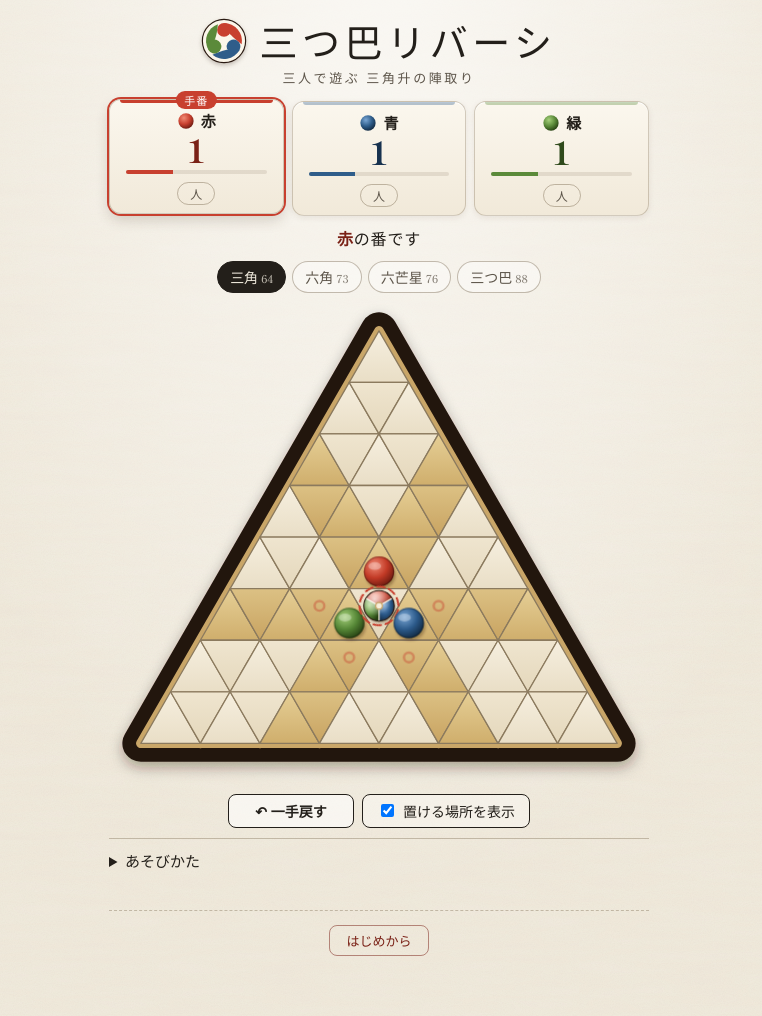
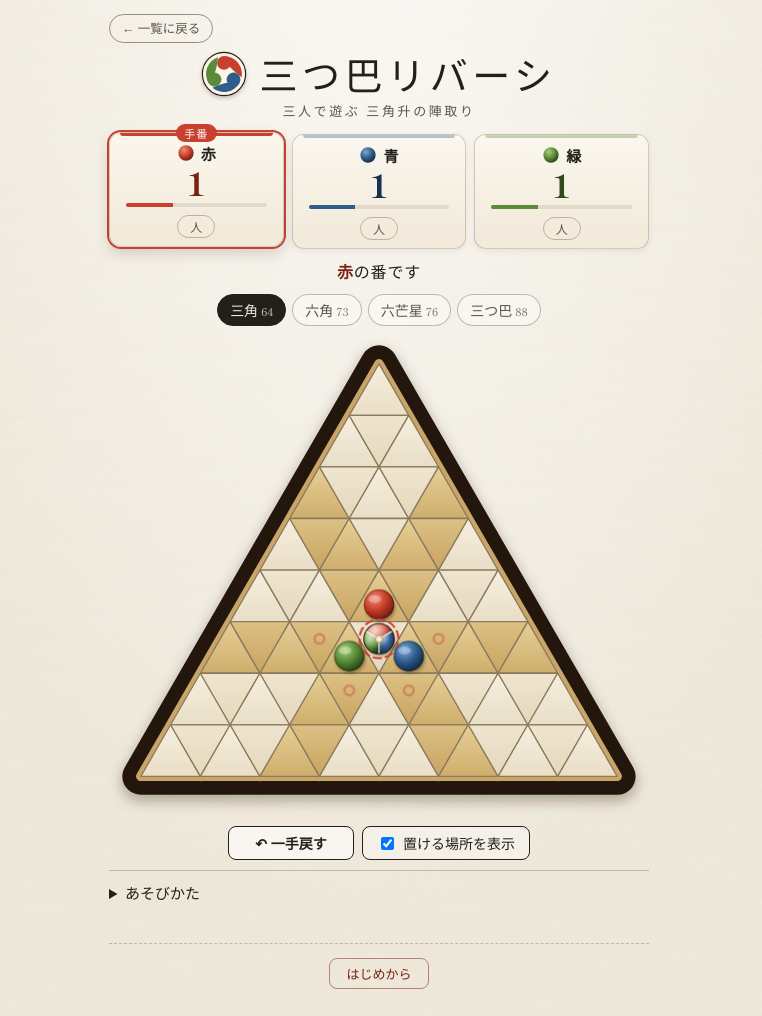
Before and after one commit to yume-towa/mitsudomoe-reversi, a plain HTML site: page index.html in a window 1280 px wide. Shown: the top 1016 px of the page, without its empty margins (261-1023 px from the left). Drawn offline with Linux system fonts and the light colour scheme; a web font is replaced by a local one.

Commit message:
作品一覧(TOPページ)に戻るボタンを追加
画面の上に「← 一覧に戻る」ボタンを置き、https://yume-towa.github.io/ へ戻れるようにする。
ゲームのルールや動きは変えていない。

Co-Authored-By: Claude Opus 5.5 <noreply@anthropic.com>
Claude-Session: https://claude.ai/code/session_011ZAsdxypDq1r7TTUzBAz3W

```diff
--- a/index.html
+++ b/index.html
@@ -113,10 +113,17 @@ body.skin-sangoku{
 details{border-top:1px solid rgba(90,70,40,.3);margin-top:8px;padding-top:8px;font-size:14px;line-height:1.85;color:var(--sumi2)}
 summary{cursor:pointer;color:var(--sumi);font-size:15px}
 details ul{padding-left:1.2em;margin:6px 0}
+/* 作品一覧(TOPページ)に戻るボタン */
+.back-nav{margin:0 0 8px}
+.back-to-list{display:inline-flex;align-items:center;gap:6px;padding:4px 12px;border:1px solid var(--line);border-radius:999px;
+  font-family:inherit;font-size:12.5px;line-height:1.5;color:var(--sumi2);text-decoration:none;transition:color .15s,border-color .15s}
+.back-to-list:hover{color:var(--sumi);border-color:var(--sumi2)}
+.back-to-list:focus-visible{outline:2px solid var(--gold);outline-offset:2px}
 </style>
 </head>
 <body>
 <main>
+  <nav class="back-nav"><a class="back-to-list" href="https://yume-towa.github.io/">← 一覧に戻る</a></nav>
   <header>
     <svg viewBox="-50 -50 100 100" aria-hidden="true" id="crest"></svg>
     <h1>三つ巴リバーシ</h1>
```
